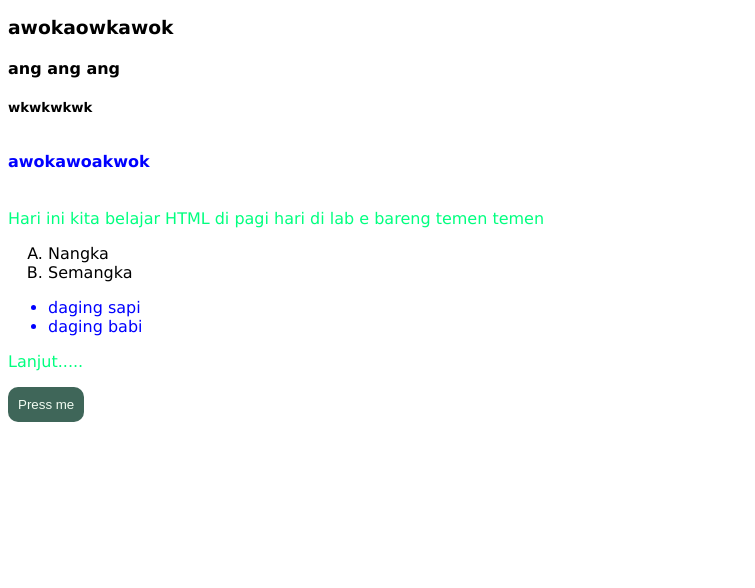
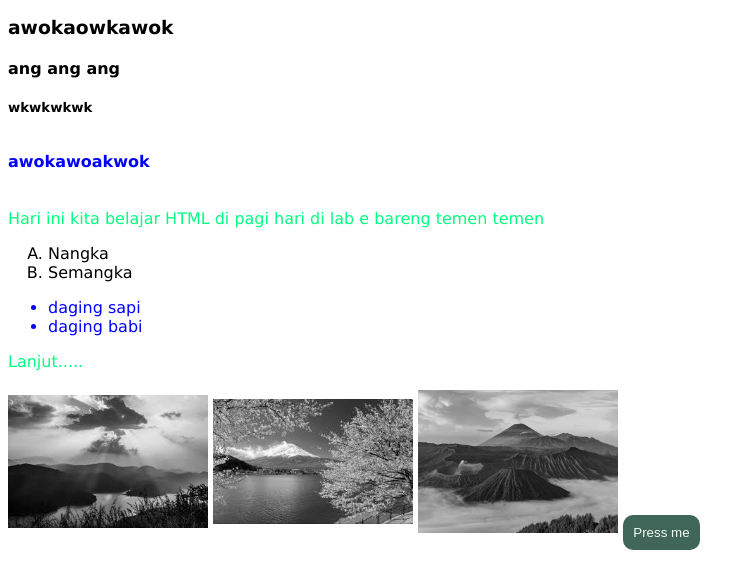
Before and after one commit to Damarr917/kelas-z, a plain HTML site: page index.html in a window 1280 px wide. Shown: the part 112-700 px from the top of the page, without its empty margins (0-755 px from the left). Drawn offline with Linux system fonts and the light colour scheme.

Commit message:
update gmbr

```diff
--- a/index.html
+++ b/index.html
@@ -6,12 +6,22 @@
   <title>Hello World</title>
   <link href='/style.css' rel='stylesheet'>
   <style>
-    body{font-family:Verdana, Geneva, Tahoma, sans-serif}
+    body{font-family:Verdana, Geneva, Tahoma, sans-serif; }
     h6{color:blue;font-size:16px;}
-    h1{color:brown;font-family:cursive; text-shadow: 2px 2px 2px black;}
+    h1{color:brown;font-family:cursive; text-shadow: 2px 2px 2px black; }
     p{color:springgreen;padding bottom: 15px;}
-    button{color:rgb(242, 252, 242);padding: 10px; background-color: rgb(63, 102, 89); border: none; border-radius: 10px;}
+    button{color:rgb(242, 252, 242);padding: 10px; background-color: rgb(63, 102, 89); border: none; border-radius: 10px; }
+    </style>
+    <style>
+    img{
+      filter:grayscale(200%);
+      aspect-ratio: 4/3;
+      width: 200px;
+      object-fit: contain;
+      transition: all 1.0s ease-in-out; }
+    img:hover{filter:grayscale(0);}
   </style>
+
 </head>
 
 <body>
@@ -33,6 +43,9 @@
     </ul>
   </p>
   <p>Lanjut.....</p>
+  <img src="image/gmbr01.jpg" alt="">
+  <img src="image/gmbr02.jpg" alt="">
+  <img src="image/gmbr03.webp" alt="">
 
   <button onclick="console.log('hello');">Press me</button>
   <script defer type="text/javascript" src="/main.js"></script>
```
Also changed, not shown: image/gmbr01.jpg (added), image/gmbr02.jpg (added), image/gmbr03.webp (added).
